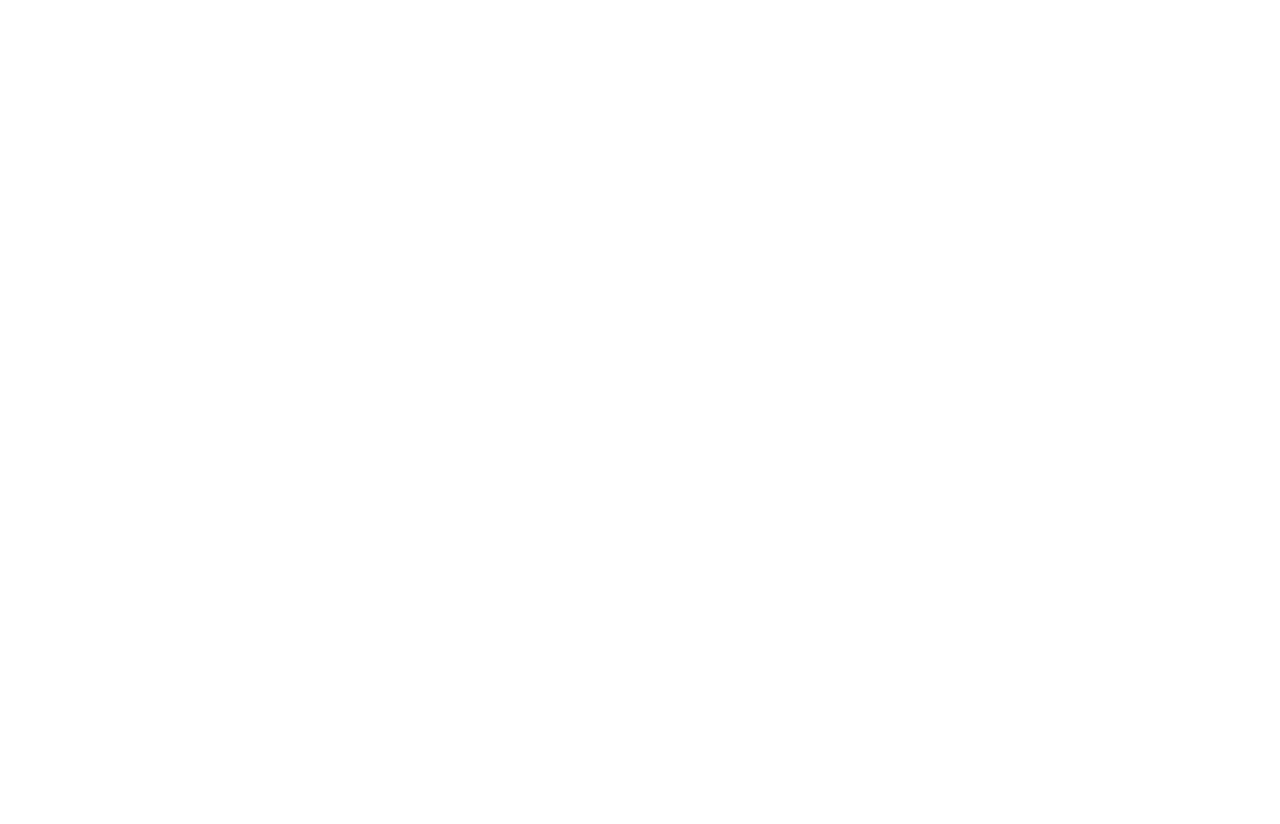
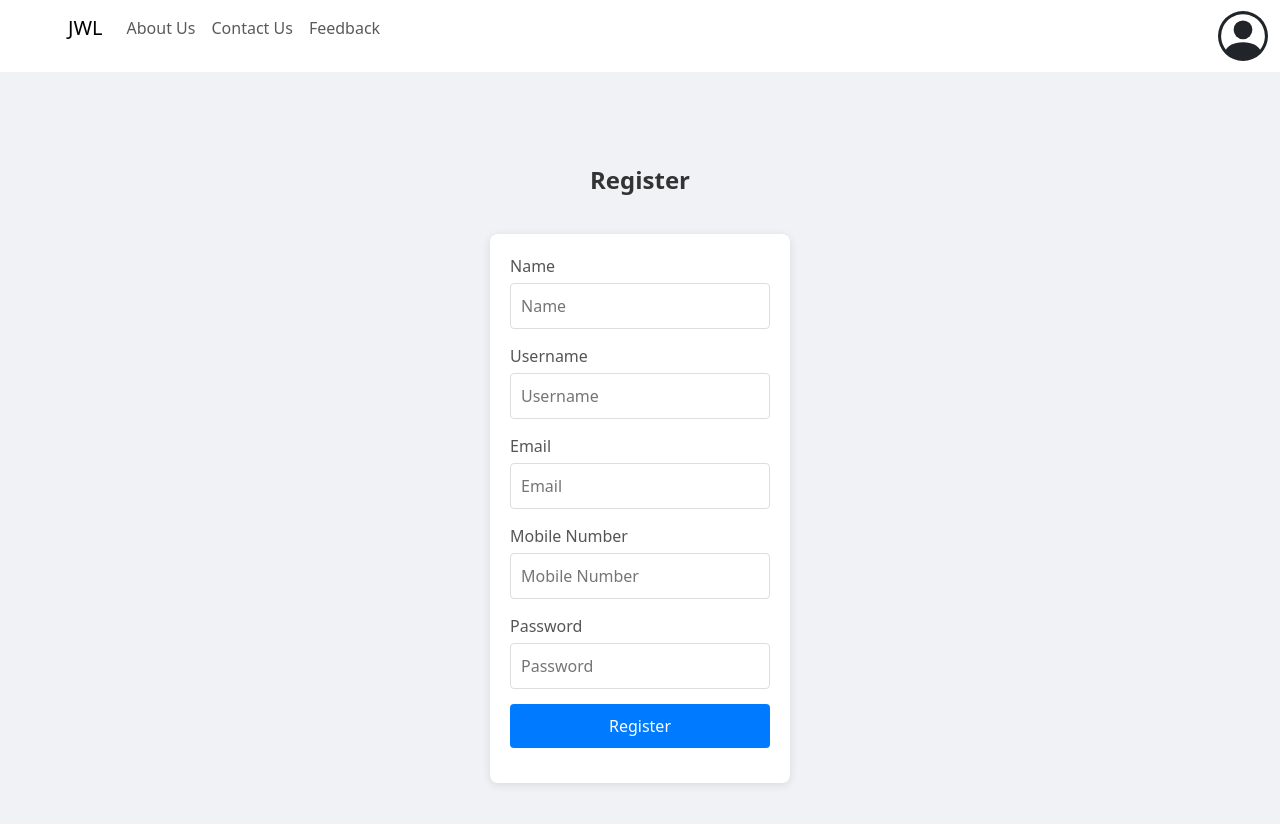
Before and after one commit to TechForAutismDyslexia/Frontend, a React (Vite) app: page /register in a window 1280 px wide. Before the commit this address had no page. Shown: the top 824 px of the page. Before the commit the page ends 800 px from the top, so only its background shows below. Built offline with nearby package versions, Linux system fonts and the light colour scheme.

Commit message:
Login and Register

```diff
--- a/src/App.jsx
+++ b/src/App.jsx
@@ -1,7 +1,9 @@
 import { useState } from 'react'
 import Login from './Components/Login.jsx'
 import ParentHome from './Components/ParentHome.jsx'
+import Navbar from './Components/Navbar.jsx'
 import { BrowserRouter as Router, Routes, Route } from 'react-router-dom'
+import Register from './Components/Register.jsx'
 
 
 function App() {
@@ -9,9 +11,11 @@
   return (
     <>
       <Router>
+        <Navbar/>
         <Routes>
-          <Route path="/" element={<Login />} />
+          <Route path="/login" element={<Login />} />
           <Route path="/home" element={<ParentHome />} />
+          <Route path="/register" element={<Register/>}/>
         </Routes>
       </Router>
     </>
--- a/src/Components/Login.jsx
+++ b/src/Components/Login.jsx
@@ -16,17 +16,8 @@
 
     const handleLogin = async (e) => {
         e.preventDefault();
-        const formData = {
-            username,
-            password,
-        };
         try {
-            const response = await axios.post('http://192.168.92.71:5000/api/users/login', formData, {
-                headers: {
-                    'Content-Type': 'application/json',
-                },
-                withCredentials: true,
-            });
+            const response = await axios.post('https://jwlgamesbackend.vercel.app/api/users/login', {username,password})
             console.log(response.data);
         } catch (err) {
             console.log(err);
--- /dev/null
+++ b/src/Components/Register.css
@@ -0,0 +1,61 @@
+.register-container {
+    display: flex;
+    flex-direction: column;
+    align-items: center;
+    justify-content: center;
+    height: 100vh;
+    background-color: #f0f2f5;
+  }
+
+  .register-header {
+    margin-bottom: 20px;
+  }
+
+  .register-title {
+    font-size: 24px;
+    font-weight: bold;
+    color: #333;
+  }
+
+  .register-form-container {
+    background-color: #fff;
+    padding: 20px;
+    border-radius: 8px;
+    box-shadow: 0 2px 10px rgba(0, 0, 0, 0.1);
+    width: 300px;
+  }
+
+  .register-form {
+    display: flex;
+    flex-direction: column;
+  }
+
+  .form-group {
+    margin-bottom: 15px;
+  }
+
+  .form-group label {
+    margin-bottom: 5px;
+    color: #555;
+  }
+
+  .form-input {
+    width: 100%;
+    padding: 10px;
+    border: 1px solid #ddd;
+    border-radius: 4px;
+  }
+
+  .register-button {
+    width: 100%;
+    padding: 10px;
+    background-color: #007bff;
+    color: #fff;
+    border: none;
+    border-radius: 4px;
+    cursor: pointer;
+  }
+
+  .register-button:hover {
+    background-color: #0056b3;
+  }
--- /dev/null
+++ b/src/Components/Register.jsx
@@ -0,0 +1,110 @@
+import React from 'react'
+import { useState } from 'react';
+import axios from 'axios';
+import './Register.css'
+
+export default function Register() {
+    const [username, setUsername] = useState('');
+    const [password, setPassword] = useState('');
+    const [name, setName] = useState('');
+    const [email, setEmail] = useState('');
+    const [phone, setPhone] = useState('');
+    const handleNameChange = (e) => {
+        setName(e.target.value);
+    }
+    const handleUsernameChange = (e) => {
+        setUsername(e.target.value);
+    }
+    const handleEmailChange = (e) => {
+        setEmail(e.target.value);
+    }
+    const handleMobileNumberChange = (e) => {
+        setPhone(e.target.value);
+    }
+    const handlePasswordChange = (e) => {
+        setPassword(e.target.value);
+    }
+    const handleRegister = (e) => {
+        e.preventDefault();
+        try {
+            const data = new FormData();
+            data.append("username", username);
+            data.append("email", email);
+            data.append("name", name);
+            data.append("mobilenumber", phone);
+            data.append("password", password);
+            const res = axios.post('https://jwlgamesbackend.vercel.app/api/users/register',data);
+            console.log(res.data);
+        }
+        catch (e) {
+            console.log("data not sent")
+        }
+    }
+    return (
+        <div className="register-container">
+            <div className="register-header">
+                <p className="register-title">Register</p>
+            </div>
+            <div className="register-form-container">
+                <form className="register-form" onSubmit={handleRegister}>
+                    <div className="form-group">
+                        <label htmlFor="name">Name</label>
+                        <input
+                            id="name"
+                            type="text"
+                            placeholder="Name"
+                            onChange={handleNameChange}
+                            className="form-input"
+                        />
+                    </div>
+                    <div className="form-group">
+                        <label htmlFor="username">Username</label>
+                        <input
+                            id="username"
+                            type="text"
+                            placeholder="Username"
+                            onChange={handleUsernameChange}
+                            className="form-input"
+                        />
+                    </div>
+                    <div className="form-group">
+                        <label htmlFor="email">Email</label>
+                        <input
+                            id="email"
+                            type="email"
+                            placeholder="Email"
+                            onChange={handleEmailChange}
+                            className="form-input"
+                        />
+                    </div>
+                    <div className="form-group">
+                        <label htmlFor="username">Mobile Number</label>
+                        <input
+                            id="mobileno"
+                            type="number"
+                            placeholder="Mobile Number"
+                            onChange={handleMobileNumberChange}
+                            className="form-input"
+                        />
+                    </div>
+                    <div className="form-group">
+                        <label htmlFor="password">Password</label>
+                        <input
+                            id="password"
+                            type="password"
+                            placeholder="Password"
+                            onChange={handlePasswordChange}
+                            className="form-input"
+                        />
+                    </div>
+
+                    <div className="form-group">
+                        <button type="submit" className="register-button">
+                            Register
+                        </button>
+                    </div>
+                </form>
+            </div>
+        </div>
+    );
+}
```
